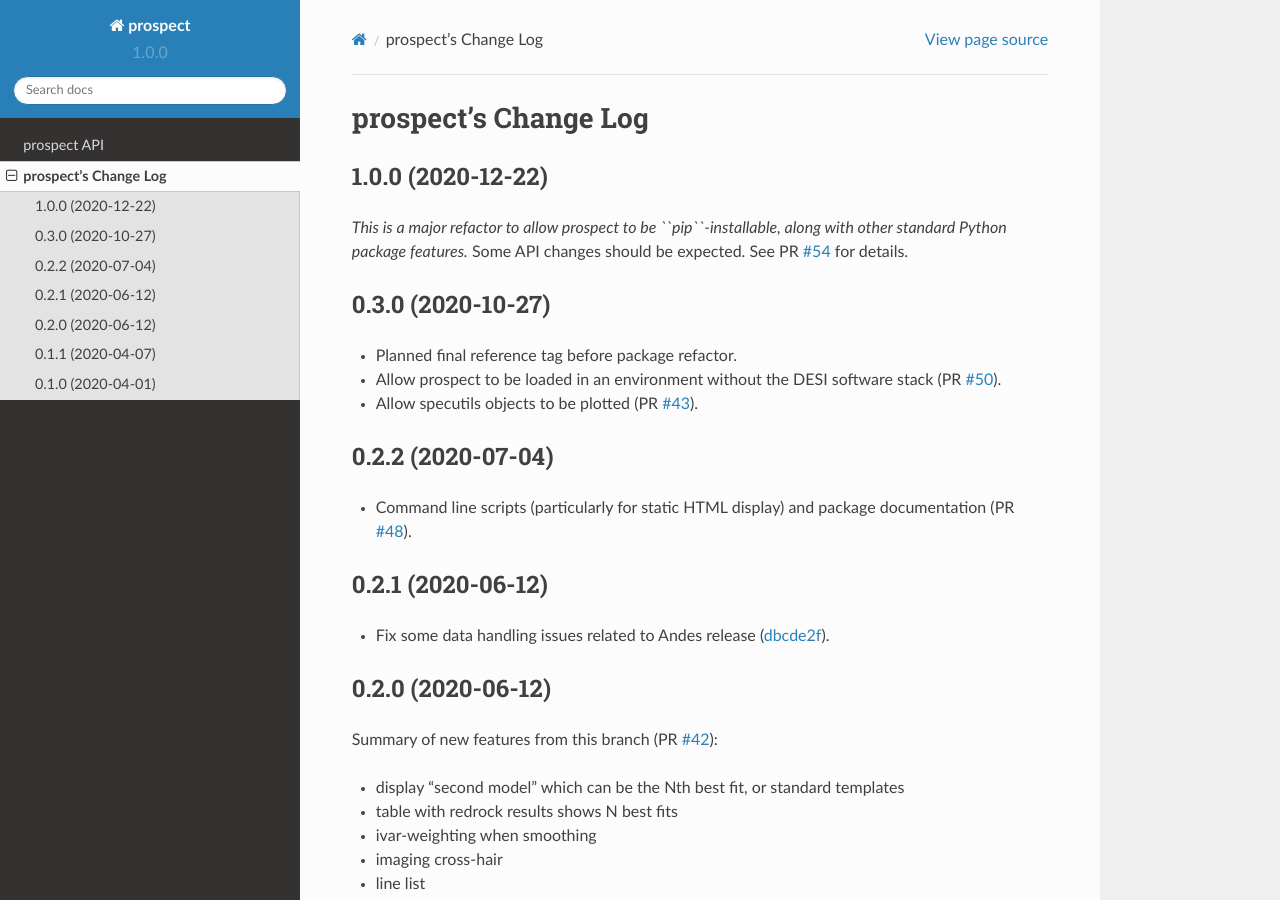
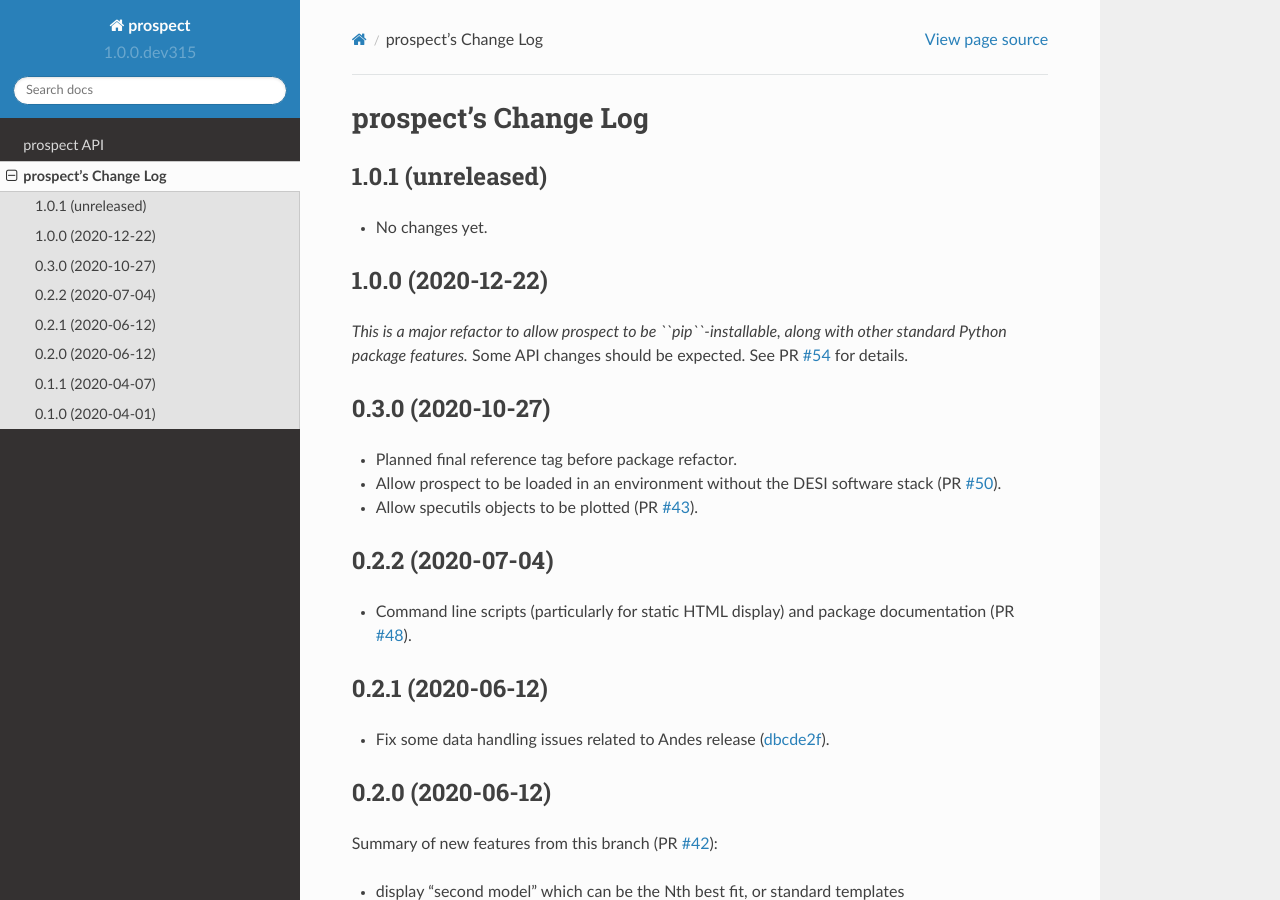
Before and after one commit to desihub/prospect, a Sphinx documentation site: the page built from doc/changes.rst, in a window 1280 px wide and 900 px high. Built offline with Sphinx 7.4.7 and the Read the Docs theme 2.0.0, drawn with Linux system fonts in a browser that asks for light colours.

Commit message:
bump version after tag

```diff
--- a/doc/changes.rst
+++ b/doc/changes.rst
@@ -1,6 +1,11 @@
 =====================
 prospect's Change Log
 =====================
+
+1.0.1 (unreleased)
+------------------
+
+* No changes yet.
 
 1.0.0 (2020-12-22)
 ------------------
--- a/py/prospect/_version.py
+++ b/py/prospect/_version.py
@@ -1 +1 @@
-__version__ = '1.0.0'
+__version__ = '1.0.0.dev315'
```
